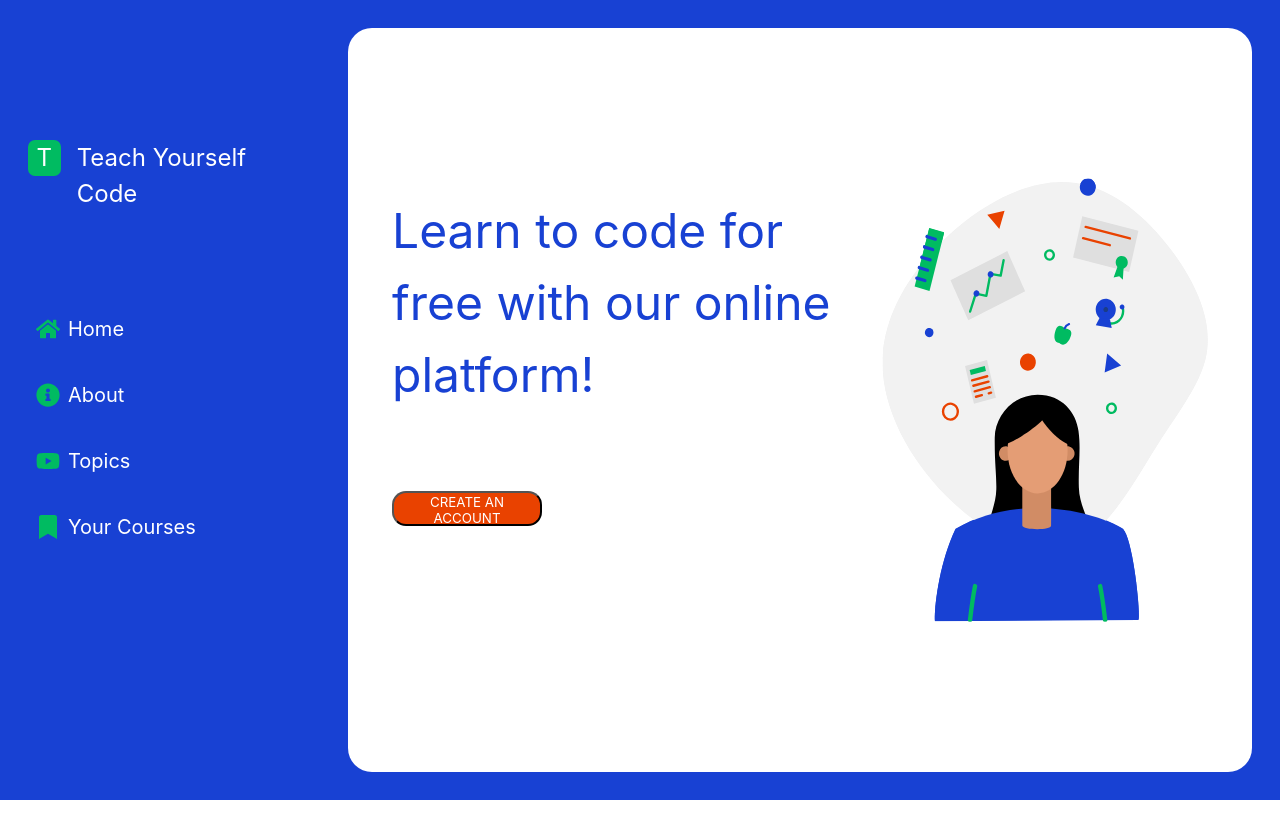
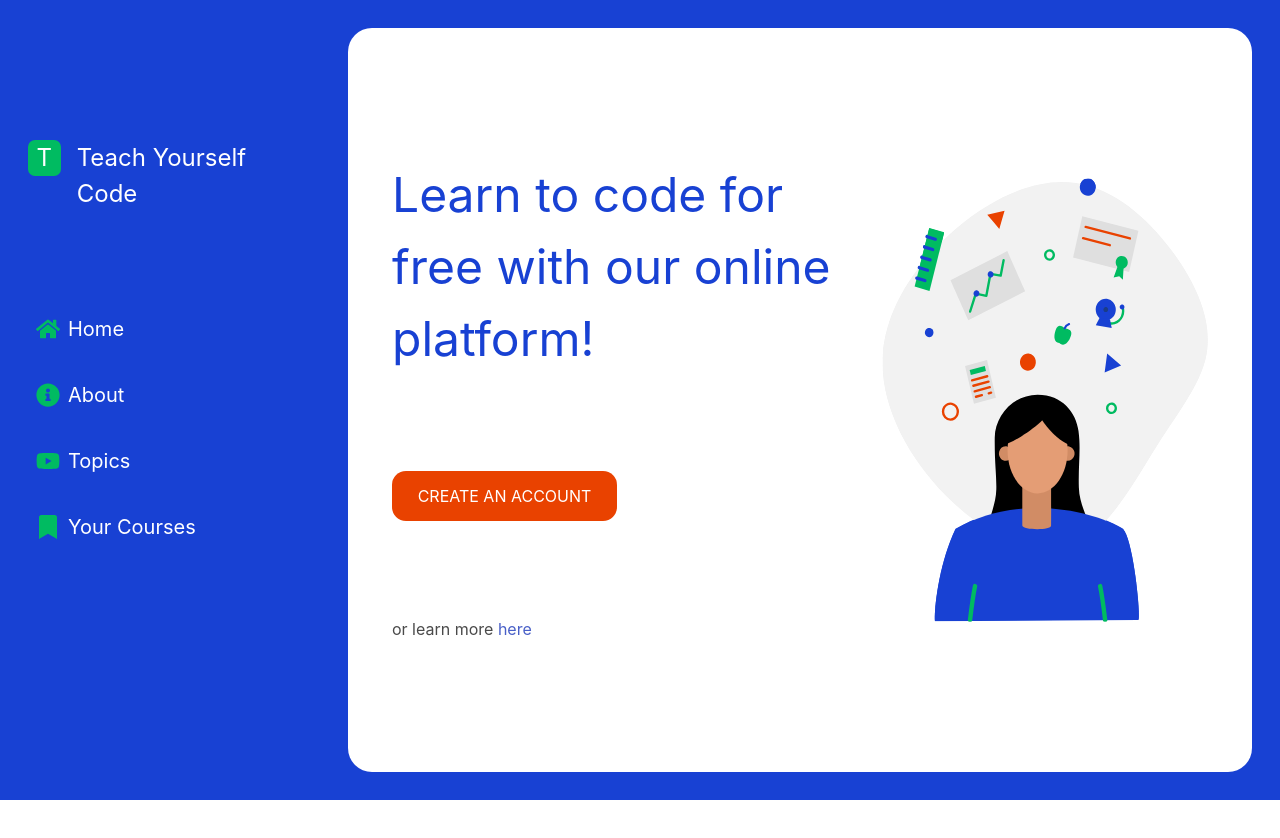
Before and after one commit to wingyin331/Learning-Platform, a Next.js app: page / in a window 1280 px wide. Shown: the top 838 px of the page. Built offline with nearby package versions, Linux system fonts and the light colour scheme; no server answers.

Commit message:
added flexbox to topics page

```diff
--- a/pages/index.jsx
+++ b/pages/index.jsx
@@ -1,4 +1,5 @@
 import Layout from "../components/Layout/index";
+import Link from "next/link";
 import { useFetchUser } from "../lib/user";
 
 function Index() {
@@ -14,19 +15,12 @@ function Index() {
           <h3 className="is-size-1" style={{ color: "#1841D3" }}>
             Learn to code for free with our online platform!
           </h3>
-          <button
-            className="signup-btn"
-            style={{
-              backgroundColor: "#E94200",
-              color: "white",
-              borderRadius: "14px",
-              height: "35px",
-              width: "150px",
-              margin: "6em 0em"
-            }}
-          >
+          <a className="signup-btn" href="/api/login">
             CREATE AN ACCOUNT
-          </button>
+          </a>
+          <p>
+            or learn more <Link href="/about">here</Link>
+          </p>
         </div>
         <div
           className="column is-5 is-flex"
--- a/pages/topics.jsx
+++ b/pages/topics.jsx
@@ -3,6 +3,7 @@ import Layout from "../components/Layout/index";
 function Topics() {
   return (
     <Layout>
+      <div className="topic-view">
         <img
           src="/static/images/html5.png"
           alt="html graphic"
@@ -33,6 +34,7 @@ function Topics() {
           alt="node graphic"
           className="topic-graphic"
         />
+      </div>
     </Layout>
   );
 }
--- a/styles/_home.scss
+++ b/styles/_home.scss
@@ -5,6 +5,9 @@
   color: $whitman-white;
   border-radius: 14px;
   height: 50px;
-  width: 200px;
+  width: 225px;
   margin: 6em 0em;
+  display: flex;
+  align-items: center;
+  justify-content: center;
 }
--- a/styles/_topics.scss
+++ b/styles/_topics.scss
@@ -1,4 +1,4 @@
-@import "../styles//variables";
+@import "../styles/_variables";
 
 .topic-graphic {
   height: 150px;
@@ -9,3 +9,10 @@
 .topic-graphic:hover {
   filter: drop-shadow(4px 1px 2px gray);
 }
+
+.topic-view {
+  padding: 1em;
+  display: flex;
+  justify-content: center;
+  flex-wrap: wrap;
+}
```
Lines whose indentation alone changed are shown as unchanged.
